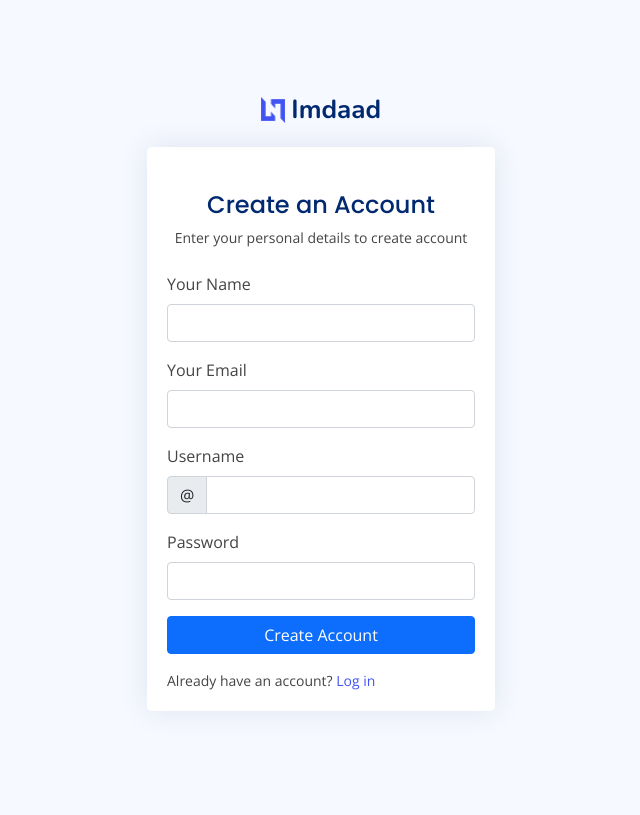
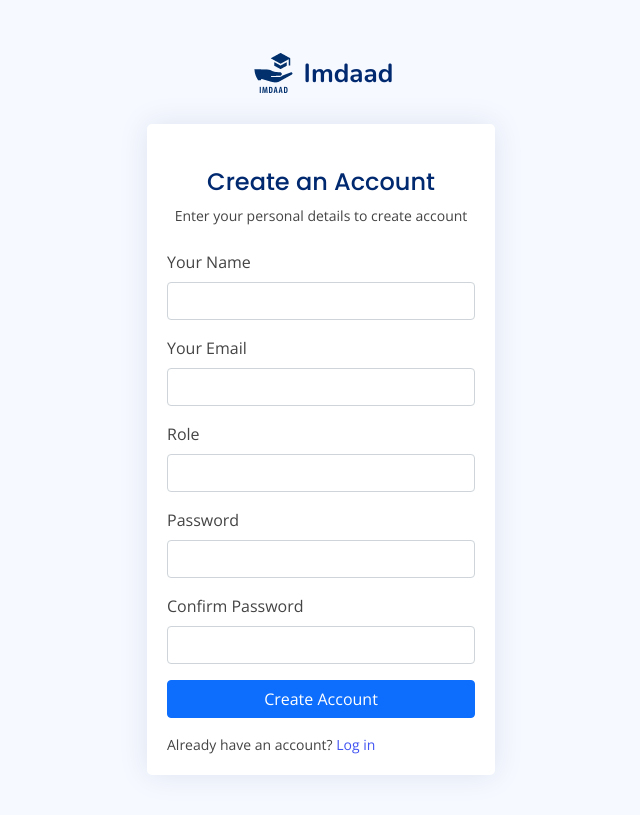
Before and after one commit to anzar00/imdaad, a PHP site: page /imdaad/register.php in a window 1280 px wide. Shown: the whole page, without its empty margins (319-959 px from the left). Before the commit the page ends 690 px from the top, so only its background shows below. Run offline with PHP 8.4, Linux system fonts and the light colour scheme; some libraries are stand-ins or nearby versions.

Commit message:
register

```diff
--- a/imdaad/assets/css/style.css
+++ b/imdaad/assets/css/style.css
@@ -1,13 +1,3 @@
-/**
-* Template Name: NiceAdmin - v2.2.2
-* Template URL: https://bootstrapmade.com/nice-admin-bootstrap-admin-html-template/
-* Author: BootstrapMade.com
-* License: https://bootstrapmade.com/license/
-*/
-
-/*--------------------------------------------------------------
-# General
---------------------------------------------------------------*/
 :root {
   scroll-behavior: smooth;
 }
@@ -339,7 +329,6 @@ h1, h2, h3, h4, h5, h6 {
   }
 }
 .logo img {
-  max-height: 26px;
   margin-right: 6px;
 }
 .logo span {
--- /dev/null
+++ b/imdaad/includes/config.php
@@ -0,0 +1,17 @@
+<?php
+
+ob_start(); // Turns on output buffering
+
+session_start();
+
+$timezone = date_default_timezone_set("Indian/Mauritius"); // To set default timezone
+
+$con = mysqli_connect("localhost", "root", "", "imdaad"); // Connection variable for connecting to databse
+
+
+if(mysqli_connect_errno()) {
+
+	// Checking for any errors while establishing a connection
+
+	echo "Failed to connect: " . mysqli_connect_errno();
+}
--- /dev/null
+++ b/imdaad/includes/handlers/register.php
@@ -0,0 +1,126 @@
+<?php
+
+
+// Declaring variables to prevent errors
+
+$name = ""; // Variable for storing name
+$email = ""; // Variable for storing email
+$role = ""; // Variable for storing role
+$password = ""; // Variable for storing password
+$password2 = ""; // Variable for storing password 2
+$date = ""; // Variable for storing sign up date
+$error_array = array(); // Variable that holds error messages
+
+
+if(isset($_POST['register_button'])){
+
+	// Registration form values
+
+	// name
+
+	$name = strip_tags($_POST['name']); // For removing html tags from input
+	$_SESSION['name'] = $name; // Stores first name into session variable
+
+	// Email
+
+	$email = strip_tags($_POST['email']); // For removing html tags from input
+	$email = str_replace(' ', '', $email); // To replace the spaces in the input
+	$_SESSION['email'] = $email; // Stores email into session variable
+
+
+	// Password
+
+	$password = strip_tags($_POST['password']); // For removing html tags from input
+	$password2 = strip_tags($_POST['c-password']); // For removing html tags from input
+
+	// Sign Up date
+
+	$date = date("Y-m-d"); // Current date
+
+    // Email Validation
+
+    // Check if email is in valid format
+
+    if (filter_var($email, FILTER_VALIDATE_EMAIL)) {
+
+        $email = filter_var($email, FILTER_VALIDATE_EMAIL);
+
+        // Check if email already exists
+
+        $e_check = mysqli_query($con, "SELECT email FROM users WHERE email='$email'");
+
+        //Count the number of rows returned
+
+        $num_rows = mysqli_num_rows($e_check);
+
+        if ($num_rows > 0) {
+
+            array_push($error_array,
+                "Email already in use</br>"
+            );
+        }
+    } else {
+        array_push($error_array, "Invalid email format</br>");
+    }
+
+
+
+
+	// Name length Validation
+
+
+	if(strlen($name) > 25 || strlen($name) < 2) {
+
+		array_push($error_array, "Your Name should be in between 2-25 characters</br>");
+	}
+
+
+	// Password validation
+
+	if($password != $password2) {
+
+		array_push($error_array,  "Passwords doesn't match</br>");
+	}
+	else {
+		if(preg_match('/[^A-Za-z0-9]/', $password)) {
+
+			array_push($error_array, "Your password should contain only letters and numbers</br>");
+		}
+	}
+
+	// Password length Validation
+
+	if(strlen($password) > 30 || strlen($password) < 5) {
+
+		array_push($error_array, "Your Password should be in between 5-30 characters</br>");
+	}
+
+    // Triggers when no errors in $error_array
+
+	if(empty($error_array)) {
+
+		$password = md5($password); // Encrypt password before sending to database
+
+		// Profile picture assignment randomly
+
+		$rand = rand(1, 2); // Random number generation between 1 and 2
+
+		if($rand == 1)
+			$profile_pic = "assets/img/profile_pics/defaults/1.jpg";
+		else if($rand == 2)
+			$profile_pic = "assets/img/profile_pics/defaults/2.jpg";
+
+		// Inserting values into the database after all succesfull validations
+
+		$query = mysqli_query($con, "INSERT INTO users VALUES ('', '$name', '$email', '$role', '$password', '$date', '$profile_pic')");
+
+		array_push($error_array, "<span style='color: #14C800;'>You're all set! Go ahead and login!</span><br>");
+
+		// Clear session variables
+
+		$_SESSION['name'] = "";
+		$_SESSION['email'] = "";
+	}
+
+}
+?>
--- a/imdaad/login.php
+++ b/imdaad/login.php
@@ -24,7 +24,7 @@
                         <div class="col-lg-4 col-md-6 d-flex flex-column align-items-center justify-content-center">
 
                             <div class="d-flex justify-content-center py-4">
-                                <a href="index.html" class="logo d-flex align-items-center w-auto">
+                                <a href="../index.php" class="logo d-flex align-items-center w-auto">
                                     <img src="assets/img/logo.png" alt="">
                                     <span class="d-none d-lg-block">Imdaad</span>
                                 </a>
--- a/imdaad/register.php
+++ b/imdaad/register.php
@@ -1,3 +1,9 @@
+<?php
+
+require './includes/config.php';
+require './includes/handlers/register.php'
+?>
+
 <!DOCTYPE html>
 <html lang="en">
 
@@ -24,11 +30,12 @@
                         <div class="col-lg-4 col-md-6 d-flex flex-column align-items-center justify-content-center">
 
                             <div class="d-flex justify-content-center py-4">
-                                <a href="index.html" class="logo d-flex align-items-center w-auto">
+                                <a href="../index.php" class="logo d-flex align-items-center w-auto">
                                     <img src="assets/img/logo.png" alt="">
                                     <span class="d-none d-lg-block">Imdaad</span>
                                 </a>
-                            </div><!-- End Logo -->
+                            </div>
+                            <!-- End Logo -->
 
                             <div class="card mb-3">
 
@@ -39,25 +46,40 @@
                                         <p class="text-center small">Enter your personal details to create account</p>
                                     </div>
 
-                                    <form class="row g-3 needs-validation" novalidate>
+                                    <form class="row g-3 needs-validation" action="register.php" method="POST">
                                         <div class="col-12">
                                             <label for="yourName" class="form-label">Your Name</label>
-                                            <input type="text" name="name" class="form-control" id="yourName" required>
+                                            <input type="text" name="name" class="form-control" id="yourName"
+                                                value="<?php
+                                                if (isset($_SESSION['name'])) {
+                                                    echo $_SESSION['name'];
+                                                }
+                                                ?>" required>
+                                            <?php if(in_array("Your First Name should be in between 2-25 characters</br>",$error_array)) echo "Your First Name should be in between 2-25 characters</br>"; ?>
                                             <div class="invalid-feedback">Please, enter your name!</div>
                                         </div>
 
                                         <div class="col-12">
                                             <label for="yourEmail" class="form-label">Your Email</label>
-                                            <input type="email" name="email" class="form-control" id="yourEmail" required>
+                                            <input type="email" name="email" class="form-control" id="yourEmail"
+                                                value="<?php
+                                                if(isset($_SESSION['email'])) {
+                                                    echo $_SESSION['email'];
+                                                }
+                                                ?>" required>
+                                            <?php if(in_array("Email already in use</br>",$error_array)) echo "Email already in use</br>"; ?>
+					                        <?php if(in_array("Invalid email format</br>",$error_array)) echo "Invalid email format</br>"; ?>
                                             <div class="invalid-feedback">Please enter a valid Email adddress!</div>
                                         </div>
 
                                         <div class="col-12">
-                                            <label for="yourUsername" class="form-label">Username</label>
+                                            <label for="yourUsername" class="form-label">Role</label>
                                             <div class="input-group has-validation">
-                                                <span class="input-group-text" id="inputGroupPrepend">@</span>
-                                                <input type="text" name="username" class="form-control" id="yourUsername" required>
-                                                <div class="invalid-feedback">Please choose a username.</div>
+                                                <input list="role" name="role" class="form-control" id="yourRole" required>
+                                                <datalist id="role">
+                                                    <option value="Yaavar">
+                                                    <option value="Chaaragar">
+                                                </datalist>
                                             </div>
                                         </div>
 
@@ -68,9 +90,20 @@
                                         </div>
 
                                         <div class="col-12">
-                                            <button class="btn btn-primary w-100" type="submit">Create Account</button>
+                                            <label for="yourPassword" class="form-label">Confirm Password</label>
+                                            <input type="password" name="c-password" class="form-control" id="yourPassword" required>
+                                            <div class="invalid-feedback">Please enter your password!</div>
+                                        </div>
+
+                                        <?php if(in_array("Passwords doesn't match</br>",$error_array)) echo "Passwords doesn't match</br>"; ?>
+                                        <?php if(in_array("Your password should contain only letters and numbers</br>",$error_array)) echo "Your password should contain only letters and numbers</br>"; ?>
+                                        <?php if(in_array("Your Password should be in between 5-30 characters</br>",$error_array)) echo "Your Password should be in between 5-30 characters</br>"; ?>
+
+                                        <div class="col-12">
+                                            <input class="btn btn-primary w-100" type="submit" name="register_button" value="Create Account">
                                         </div>
                                         <div class="col-12">
+                                            <?php if(in_array("<span style='color: #14C800;'>You're all set! Go ahead and login!</span><br>", $error_array)) echo "<span style='color: #14C800;'>You're all set! Go ahead and login!</span><br>"; ?>
                                             <p class="small mb-0">Already have an account? <a href="login.php">Log in</a></p>
                                         </div>
                                     </form>
```
Also changed, not shown: imdaad/assets/img/apple-touch-icon.png, imdaad/assets/img/favicon.png, imdaad/assets/img/logo.png, imdaad/assets/img/profile_pics/defaults/1.jpg (added), imdaad/assets/img/profile_pics/defaults/2.jpg (added).
